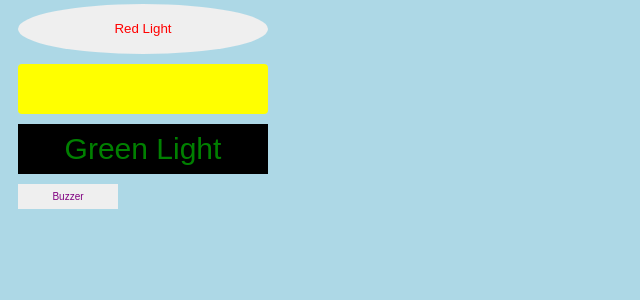
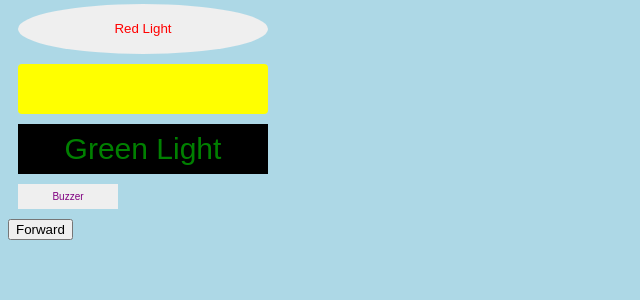
Before and after one commit to JustinOliver/hope, a Flask app: page / in a window 1280 px wide. Shown: the part 191-491 px from the top of the page, without its empty margins (0-640 px from the left). Run offline with Flask 2, Linux system fonts and the light colour scheme.

Commit message:
testing new button for first time

```diff
--- a/application.py
+++ b/application.py
@@ -47,7 +47,7 @@ GPIO.output(22, GPIO.HIGH)
 
 def main():
 
-    @app.route("/redLed/", methods=['POST' 'GET'])
+    @app.route("/redLed/", methods=['POST'])
     def redLed():
         GPIO.output(17, GPIO.HIGH)
         time.sleep(5)
--- a/templates/index.html
+++ b/templates/index.html
@@ -20,5 +20,10 @@
             <button class="button buttongreen" onclick="/greenLed/">Green Light</button>
             <button class="button buttonbuzzer" onclick="/buz/">Buzzer</button>
         </div>
+        <div>
+            <form action="/redLed/" method="post">
+            <button name="redred" type="submit">Forward</button>
+</form>
+        </div>
     </body>
 </html>
```
